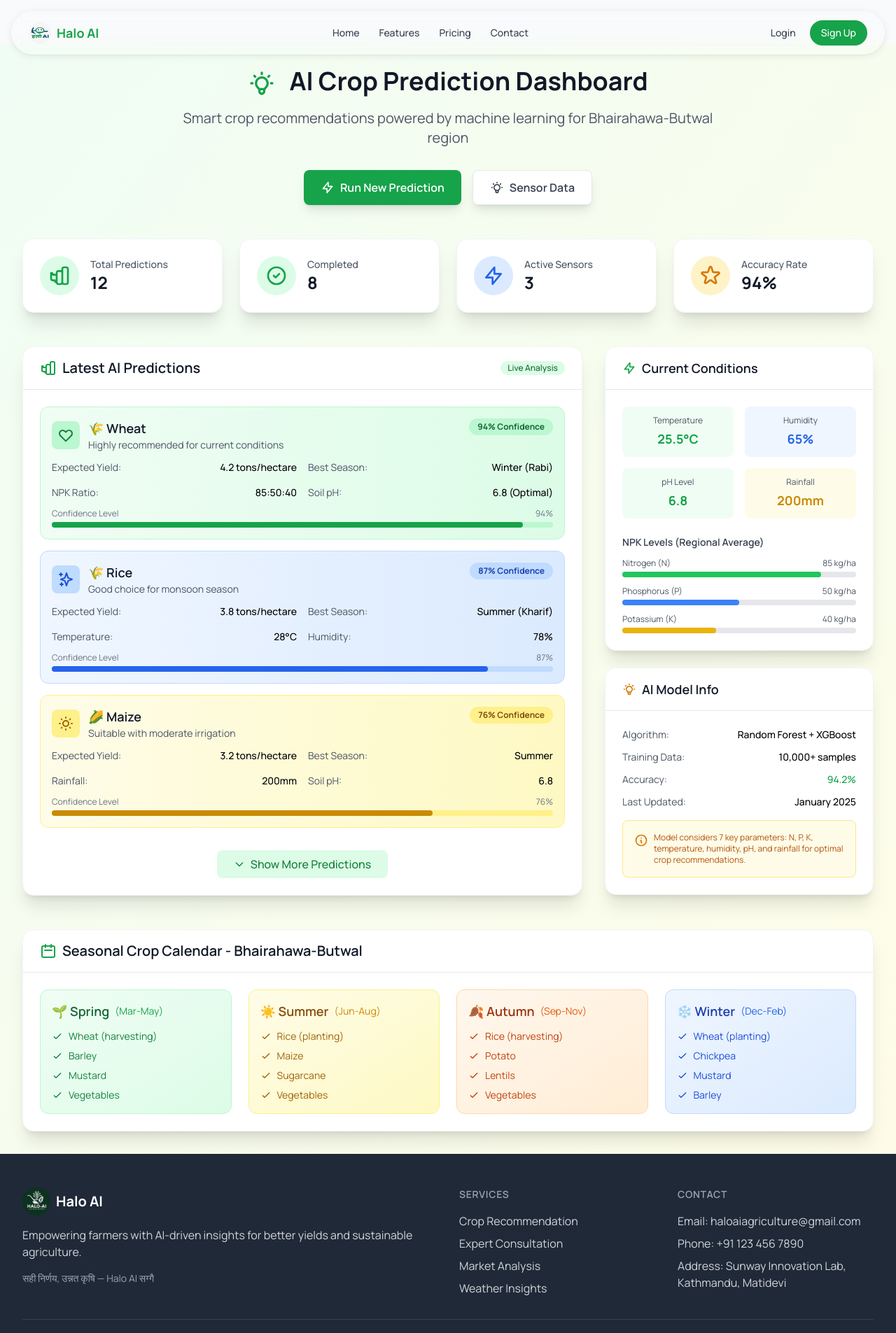
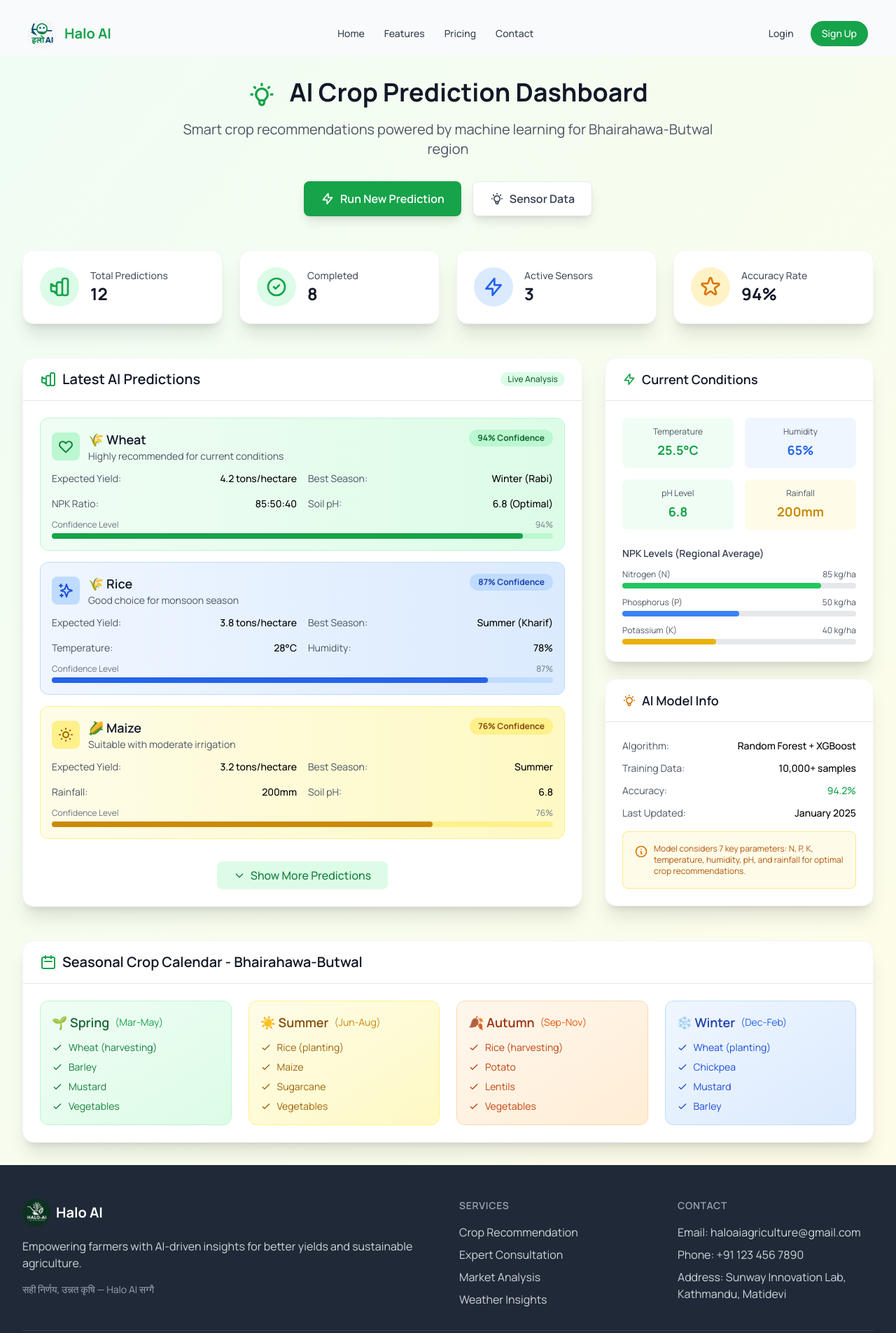
Before and after one commit to mahatoankit/halo-AI, a Django app: page /crop-prediction/ in a window 1280 px wide. Shown: the top 1905 px of the page at 70% size. Run offline with Django 5.2, Linux system fonts and the light colour scheme; some libraries are stand-ins or nearby versions.

Commit message:
made changes in nav bar effect

```diff
--- a/backend/haloai/static/css/resizable-navbar.css
+++ b/backend/haloai/static/css/resizable-navbar.css
@@ -6,39 +6,37 @@
   right: 0;
   z-index: 50;
   padding: 1rem;
-  transition: all 0.3s cubic-bezier(0.4, 0, 0.2, 1);
+  transition: all 0.4s cubic-bezier(0.4, 0, 0.2, 1);
 }
 
 .navbar {
   width: 100%;
   max-width: 80rem;
   margin: 0 auto;
-  background: rgba(255, 255, 255, 0.1);
-  backdrop-filter: blur(8px);
+  background: transparent;
   border-radius: 9999px;
   padding: 0.75rem 1.5rem;
   display: flex;
   align-items: center;
   justify-content: space-between;
-  transition: all 0.3s cubic-bezier(0.4, 0, 0.2, 1);
-  box-shadow: 0 2px 12px rgba(0, 0, 0, 0.08),
-              0 1px 3px rgba(0, 0, 0, 0.05);
-  border: 1px solid rgba(255, 255, 255, 0.15);
+  transition: all 0.4s cubic-bezier(0.4, 0, 0.2, 1);
 }
 
 .navbar.scrolled {
-  background: rgba(255, 255, 255, 0.9);
-  backdrop-filter: blur(12px);
-  box-shadow: 0 4px 20px rgba(34, 42, 53, 0.12),
-              0 2px 8px rgba(0, 0, 0, 0.08),
+  background: rgba(255, 255, 255, 0.85);
+  backdrop-filter: blur(5px);
+  -webkit-backdrop-filter: blur(5px);
+  border: 1px solid rgba(255, 255, 255, 0.2);
+  box-shadow: 0 8px 32px rgba(34, 42, 53, 0.12),
+              0 4px 16px rgba(0, 0, 0, 0.08),
               0 0 0 1px rgba(34, 42, 53, 0.04),
-              0 0 4px rgba(34, 42, 53, 0.08),
+              0 2px 8px rgba(34, 42, 53, 0.06),
               0 16px 68px rgba(47, 48, 55, 0.05),
-              0 1px 0 rgba(255, 255, 255, 0.1) inset;
-  width: 60%;
+              0 1px 0 rgba(255, 255, 255, 0.15) inset;
+  width: 65%;
   min-width: 800px;
   padding: 0.5rem 1.25rem;
-  transform: translateY(20px);
+  transform: translateY(16px);
 }
 
 @media (max-width: 1024px) {
@@ -278,3 +349,43 @@
     padding: 0.4rem 1rem;
   }
 }
+
+/* Fallback for browsers without backdrop-filter support */
+@supports not (backdrop-filter: blur(16px)) {
+  .navbar.scrolled {
+    background: rgba(255, 255, 255, 0.95);
+  }
+
+  .dark .navbar.scrolled {
+    background: rgba(9, 9, 11, 0.95);
+  }
+}
+
+/* Performance optimization */
+.navbar-container,
+.navbar {
+  will-change: transform;
+}
+
+/* Glassmorphism enhancement */
+@supports (backdrop-filter: blur(16px)) {
+  .navbar.scrolled::before {
+    content: '';
+    position: absolute;
+    top: 0;
+    left: 0;
+    right: 0;
+    bottom: 0;
+    background: linear-gradient(135deg,
+      rgba(255, 255, 255, 0.1) 0%,
+      rgba(255, 255, 255, 0.05) 100%);
+    border-radius: inherit;
+    pointer-events: none;
+  }
+
+  .dark .navbar.scrolled::before {
+    background: linear-gradient(135deg,
+      rgba(255, 255, 255, 0.05) 0%,
+      rgba(255, 255, 255, 0.02) 100%);
+  }
+}
--- a/backend/haloai/static/js/resizable-navbar.js
+++ b/backend/haloai/static/js/resizable-navbar.js
@@ -13,8 +13,8 @@ class ResizableNavbar {
     this.handleScroll();
     this.handleMobileMenu();
 
-    // Add scroll event listener
-    window.addEventListener('scroll', this.throttle(this.handleScroll.bind(this), 10));
+    // Add scroll event listener with better performance
+    window.addEventListener('scroll', this.throttle(this.handleScroll.bind(this), 16));
 
     // Add mobile menu toggle
     if (this.mobileMenuToggle) {
@@ -27,16 +27,27 @@ class ResizableNavbar {
         this.closeMobileMenu();
       }
     });
+
+    // Close mobile menu when pressing Escape
+    document.addEventListener('keydown', (e) => {
+      if (e.key === 'Escape' && this.mobileMenu) {
+        this.closeMobileMenu();
+      }
+    });
   }
 
   handleScroll() {
     const currentScrollY = window.scrollY;
 
     if (this.navbar) {
-      if (currentScrollY > 100) {
+      // Apply glassmorphism effect when scrolled down more than 80px
+      if (currentScrollY > 80) {
         this.navbar.classList.add('scrolled');
+        // Add subtle animation class
+        this.navbar.style.setProperty('--scroll-progress', Math.min(currentScrollY / 200, 1));
       } else {
         this.navbar.classList.remove('scrolled');
+        this.navbar.style.removeProperty('--scroll-progress');
       }
     }
 
@@ -49,29 +60,40 @@ class ResizableNavbar {
 
   toggleMobileMenu() {
     if (this.mobileMenu) {
-      this.mobileMenu.classList.toggle('active');
+      const isActive = this.mobileMenu.classList.contains('active');
 
-      // Update toggle icon
-      const icon = this.mobileMenuToggle.querySelector('i');
-      if (icon) {
-        if (this.mobileMenu.classList.contains('active')) {
-          icon.className = 'fas fa-times';
-        } else {
-          icon.className = 'fas fa-bars';
-        }
+      if (isActive) {
+        this.mobileMenu.classList.remove('active');
+        this.mobileMenu.classList.add('hidden');
+      } else {
+        this.mobileMenu.classList.remove('hidden');
+        this.mobileMenu.classList.add('active');
       }
+
+      // Update hamburger animation
+      const hamburger = this.mobileMenuToggle.querySelector('.hamburger');
+      if (hamburger) {
+        hamburger.classList.toggle('active', !isActive);
+      }
+
+      // Update ARIA attributes
+      this.mobileMenuToggle.setAttribute('aria-expanded', !isActive);
     }
   }
 
   closeMobileMenu() {
     if (this.mobileMenu) {
       this.mobileMenu.classList.remove('active');
+      this.mobileMenu.classList.add('hidden');
 
-      // Update toggle icon
-      const icon = this.mobileMenuToggle?.querySelector('i');
-      if (icon) {
-        icon.className = 'fas fa-bars';
+      // Reset hamburger animation
+      const hamburger = this.mobileMenuToggle?.querySelector('.hamburger');
+      if (hamburger) {
+        hamburger.classList.remove('active');
       }
+
+      // Update ARIA attributes
+      this.mobileMenuToggle?.setAttribute('aria-expanded', 'false');
     }
   }
 
--- a/backend/haloai/templates/base.html
+++ b/backend/haloai/templates/base.html
@@ -81,14 +81,14 @@
         <div class="nav-brand flex items-center">
           <a
             href="{% if user.is_authenticated %}{% url 'home:home' %}{% else %}{% url 'home:public_landing' %}{% endif %}"
-            class="flex items-center space-x-2"
+            class="flex items-center space-x-3"
           >
             <img
               src="{% static 'images/Halo-logo.svg' %}"
               alt="Halo AI"
-              class="h-8 w-8 rounded-full"
+              class="h-10 w-10 rounded-full object-cover shadow-sm"
             />
-            <span class="text-lg font-bold text-primary-600">Halo AI</span>
+            <span class="text-xl font-bold text-primary-600">Halo AI</span>
           </a>
         </div>
 
@@ -155,12 +155,12 @@
         </div>
 
         <!-- Action Buttons -->
-        <div class="nav-actions flex items-center space-x-2">
+        <div class="nav-actions flex items-center space-x-3">
           {% if user.is_authenticated %}
-          <div class="user-menu relative">
+          <div class="user-menu relative hidden lg:block">
             <button
               type="button"
-              class="user-menu-button flex items-center space-x-2 text-gray-700 hover:text-primary-600 px-3 py-2 rounded-md text-sm font-medium transition-all duration-200"
+              class="user-menu-button flex items-center space-x-2 text-gray-700 hover:text-primary-600 px-3 py-2 rounded-full text-sm font-medium transition-all duration-200"
             >
               <i class="fas fa-user-circle text-lg"></i>
               <span class="hidden md:inline">{{ user.username }}</span>
@@ -176,10 +176,20 @@
               >
             </div>
           </div>
+          <!-- Mobile User Button -->
+          <div class="lg:hidden">
+            <a
+              href="{% url 'users:logout' %}"
+              class="flex items-center space-x-1 text-gray-700 hover:text-primary-600 px-2 py-1 rounded-full text-sm font-medium transition-all duration-200"
+            >
+              <i class="fas fa-user-circle text-base"></i>
+              <span class="text-xs">{{ user.username|truncatechars:8 }}</span>
+            </a>
+          </div>
           {% else %}
           <a
             href="{% url 'users:login' %}"
-            class="text-gray-700 hover:text-primary-600 px-3 py-2 rounded-md text-sm font-medium transition-all duration-200"
+            class="text-gray-700 hover:text-primary-600 px-3 py-2 rounded-full text-sm font-medium transition-all duration-200 hidden lg:inline-block"
             >Login</a
           >
           <a
@@ -295,7 +305,7 @@
     {% endblock %}
 
     <!-- Main Content -->
-    <main class="{% block main_class %}pt-16{% endblock %}">
+    <main class="{% block main_class %}pt-20{% endblock %}">
       <!-- Messages -->
       {% if messages %}
       <div class="max-w-7xl mx-auto px-4 sm:px-6 lg:px-8 pt-4">
```
Also changed, not shown: other parts of backend/haloai/static/css/resizable-navbar.css (+79 -6 lines).
